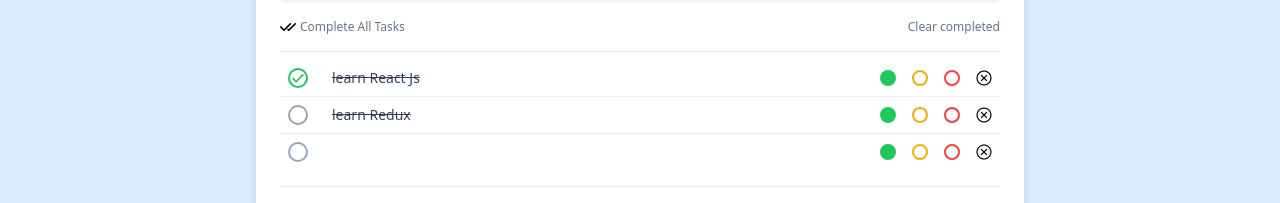
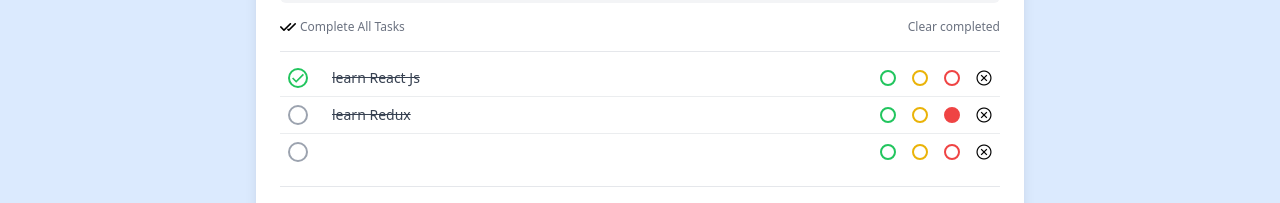
Before and after one commit to rasedul99/redux-todo, a React (Create React App) app: page / in a window 1280 px wide. Shown: the part 323-526 px from the top of the page. Built offline with nearby package versions, Linux system fonts and the light colour scheme.

Commit message:
dynamic color changed using dispatch in todo

```diff
--- a/src/components/Todo.js
+++ b/src/components/Todo.js
@@ -1,7 +1,15 @@
+import { useDispatch } from "react-redux";
 import cancelImage from "../images/cancel.png";
+import { colorselected, toggled } from "../redux/todos/actions";
 
 export default function Todo({ todo }) {
-  // const { completed } = todo;
+  const dispatch = useDispatch();
+  const handleStatusChange = (id) => {
+    dispatch(toggled(id));
+  };
+  const handleColorChanged = (id, color) => {
+    dispatch(colorselected(id, color));
+  };
   return (
     <div className="flex justify-start items-center p-2 hover:bg-gray-100 hover:transition-all space-x-4 border-b border-gray-400/20 last:border-0">
       <div
@@ -12,6 +20,7 @@
         <input
           type="checkbox"
           checked={todo?.completed}
+          onClick={() => handleStatusChange(todo.id)}
           className="opacity-0 absolute rounded-full"
         />
         {todo?.completed && (
@@ -26,11 +35,26 @@
 
       <div className="select-none flex-1 line-through">{todo?.text}</div>
 
-      <div className="flex-shrink-0 h-4 w-4 rounded-full border-2 ml-auto cursor-pointer border-green-500 hover:bg-green-500 bg-green-500"></div>
+      <div
+        className={`flex-shrink-0 h-4 w-4 rounded-full border-2 ml-auto cursor-pointer border-green-500 hover:bg-green-500 ${
+          todo?.color === "green" && " bg-green-500"
+        } `}
+        onClick={() => handleColorChanged(todo.id, "green")}
+      ></div>
 
-      <div className="flex-shrink-0 h-4 w-4 rounded-full border-2 ml-auto cursor-pointer border-yellow-500 hover:bg-yellow-500"></div>
+      <div
+        className={`flex-shrink-0 h-4 w-4 rounded-full border-2 ml-auto cursor-pointer border-yellow-500 hover:bg-yellow-500 ${
+          todo?.color === "yello" && " bg-yellow-500"
+        } `}
+        onClick={() => handleColorChanged(todo.id, "yello")}
+      ></div>
 
-      <div className="flex-shrink-0 h-4 w-4 rounded-full border-2 ml-auto cursor-pointer border-red-500 hover:bg-red-500"></div>
+      <div
+        className={`flex-shrink-0 h-4 w-4 rounded-full border-2 ml-auto cursor-pointer border-red-500 hover:bg-red-500 ${
+          todo?.color === "red" && " bg-red-500"
+        } `}
+        onClick={() => handleColorChanged(todo.id, "red")}
+      ></div>
 
       <img
         src={cancelImage}
```
